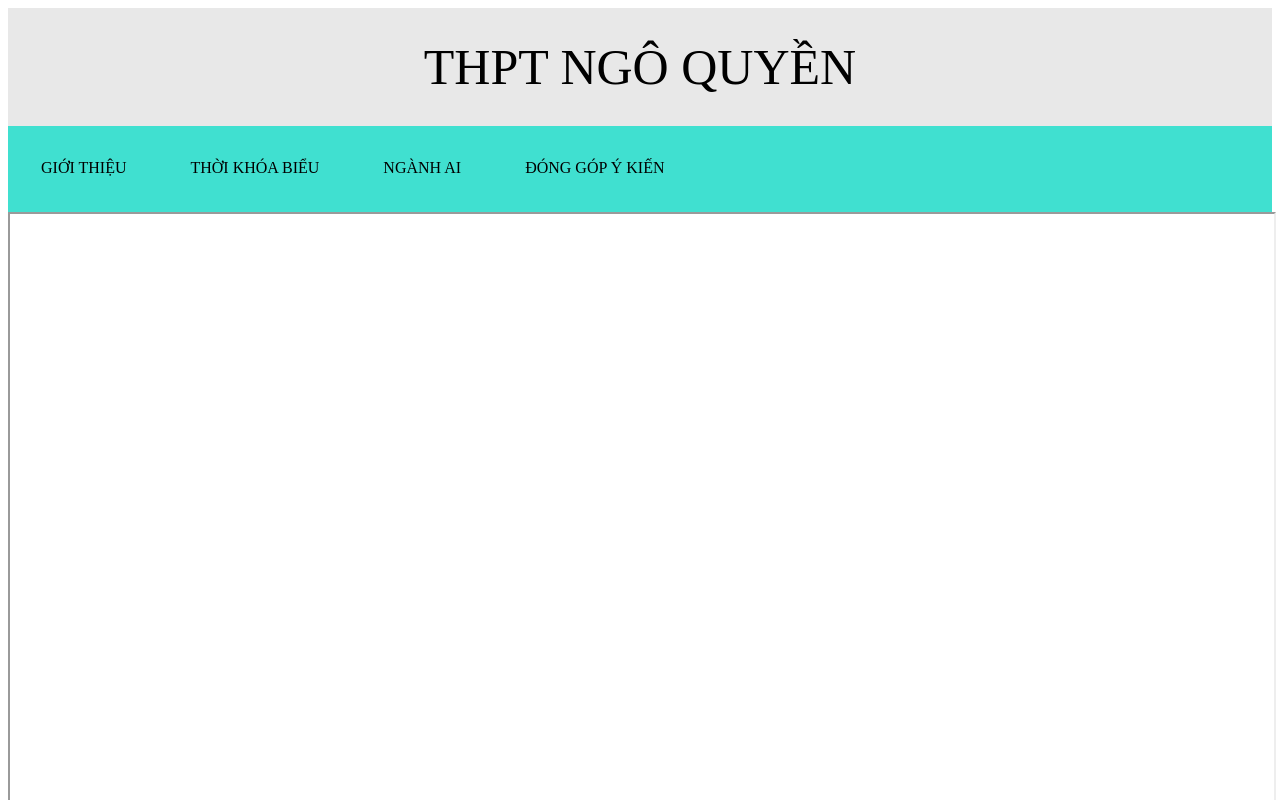
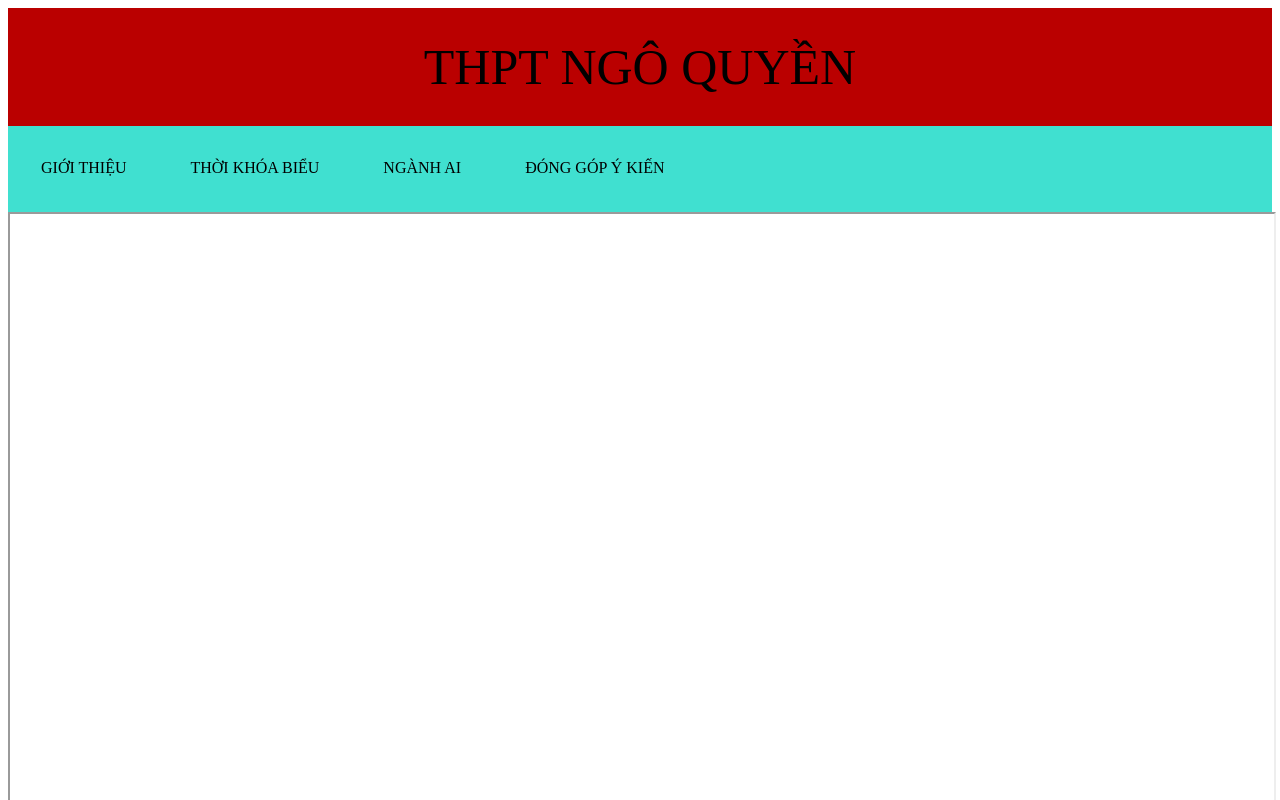
Before and after one commit to nguyendangkhoa2007/Khoa-website, a plain HTML site: page index.html in a window 1280 px wide. Shown: the top 800 px of the page. Drawn offline with Linux system fonts and the light colour scheme.

Commit message:
Update style.css

```diff
--- a/style.css
+++ b/style.css
@@ -1,5 +1,5 @@
 .phandau {
-  background-color:#E8E8E8;
+  background-color:#BA0000;
   text-align: center;
   padding: 30px;
   font-size: 50px;
```
